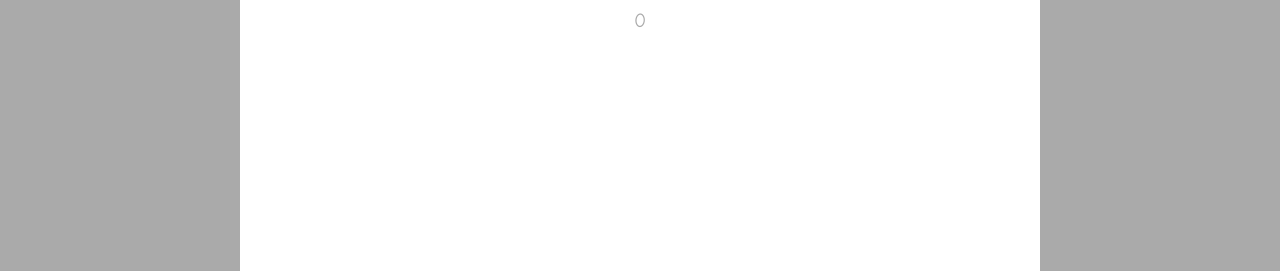
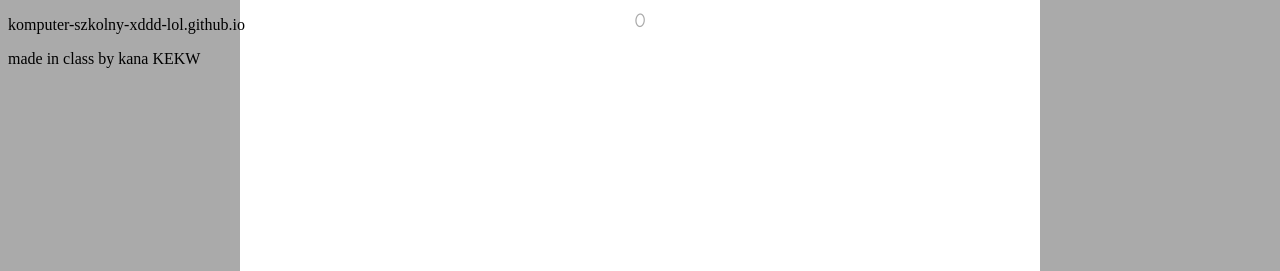
Before and after one commit to komputer-szkolny-XDDD-lol/komputer-szkolny-XDDD-lol.github.io, a plain HTML site: page index.html in a window 1280 px wide. Shown: the top 271 px of the page. Drawn offline with Linux system fonts and the light colour scheme.

Commit message:
update index
rahhh no style yet

```diff
--- a/index.html
+++ b/index.html
@@ -5,6 +5,10 @@
     <link rel="stylesheet" href="./style.css">
 </head>
 <body>
+    <div id="advertisement" class="advertisement">
+        <p> komputer-szkolny-xddd-lol.github.io</p>
+        <p> made in class by kana KEKW </p>
+    </div>
     <script src="./main.js"></script>
     <div id="playfield1" class="playfield">
         <div class="scoretext" unselectable="on">
```
